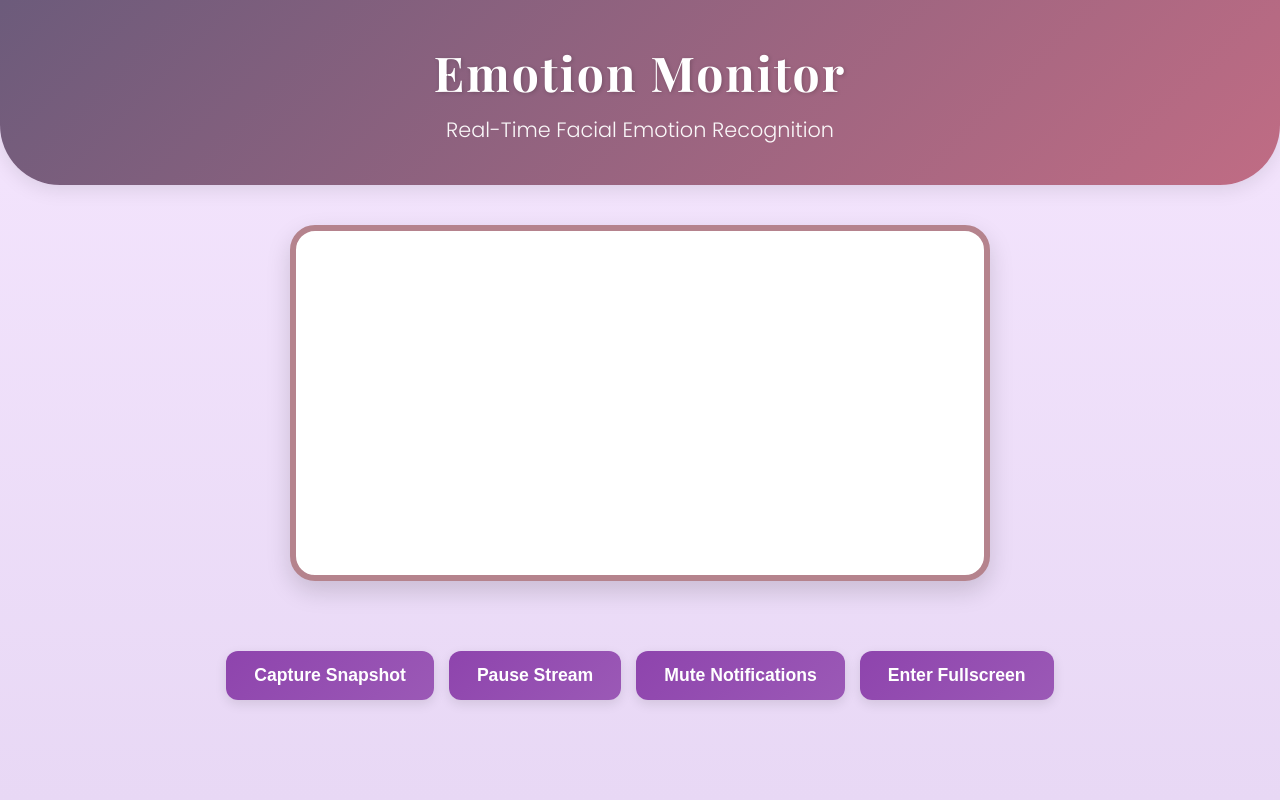
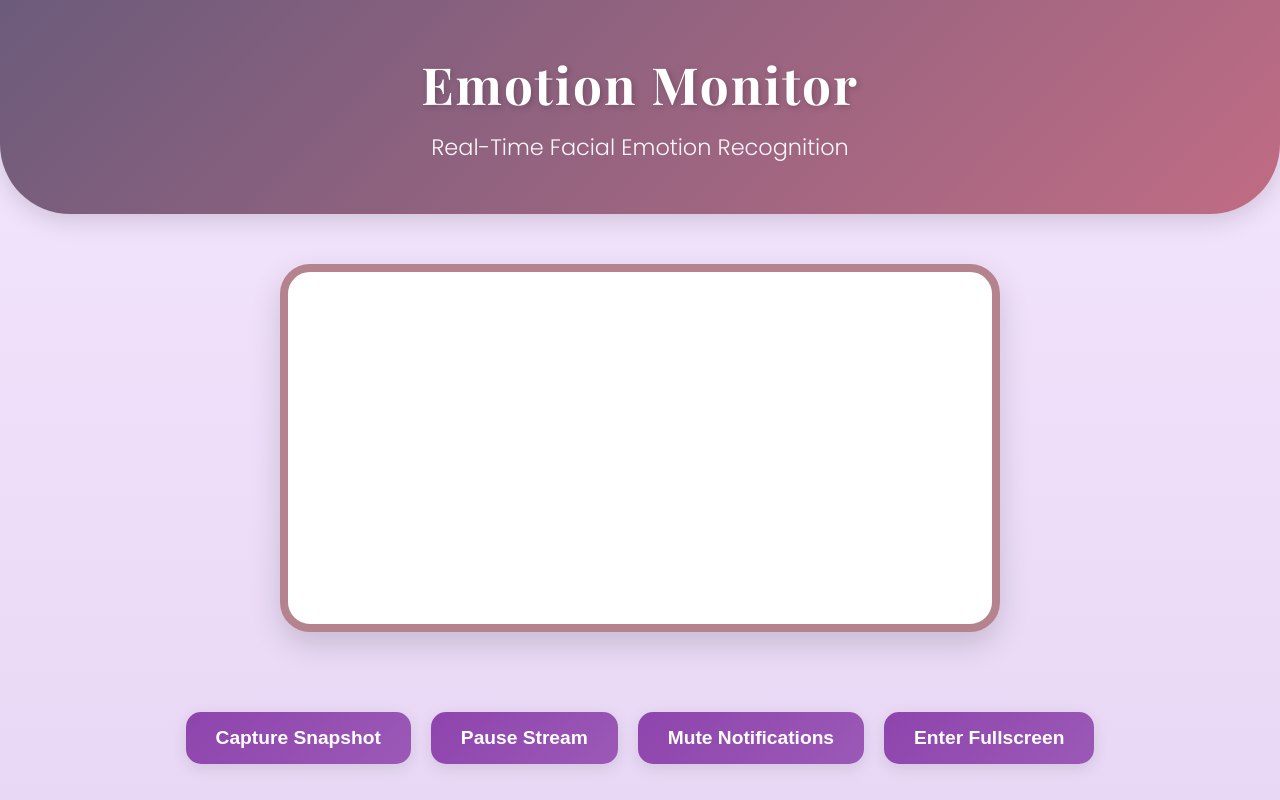
Before and after one commit to AKN-7/baby-monitoring-MED-T, a Flask app: page / in a window 1280 px wide. Run offline with Flask 3, Linux system fonts and the light colour scheme; parts of the project's set-up code (start-up, migrations or seed data) failed here and were passed over.

Commit message:
Updating HTML

```diff
--- a/templates/index.html
+++ b/templates/index.html
@@ -8,134 +8,291 @@
     <style>
       * {
         box-sizing: border-box;
+        margin: 0;
+        padding: 0;
       }
       body {
         background: linear-gradient(to bottom, #F5E6FE, #E8D8F5);
         font-family: 'Poppins', sans-serif;
-        margin: 0;
-        padding: 0;
         min-height: 100vh;
         display: flex;
         flex-direction: column;
         align-items: center;
+        overflow-x: hidden;
       }
+      /* Preloader */
+      #preloader {
+        position: fixed;
+        top: 0;
+        left: 0;
+        width: 100%;
+        height: 100%;
+        background: linear-gradient(135deg, #6C5B7B, #C06C84);
+        display: flex;
+        flex-direction: column;
+        justify-content: center;
+        align-items: center;
+        z-index: 2000;
+        opacity: 1;
+        transition: opacity 0.6s ease-out;
+      }
+      #preloader.hidden {
+        opacity: 0;
+        pointer-events: none;
+      }
+      .loader-container {
+        text-align: center;
+      }
+      .loader-text {
+        color: #fff;
+        font-size: 2rem;
+        font-family: 'Playfair Display', serif;
+        margin-bottom: 20px;
+        animation: pulseText 1.5s infinite;
+      }
+      .loader {
+        position: relative;
+        width: 80px;
+        height: 80px;
+      }
+      .loader-circle {
+        position: absolute;
+        width: 100%;
+        height: 100%;
+        border: 8px solid rgba(255, 255, 255, 0.2);
+        border-top: 8px solid #fff;
+        border-radius: 50%;
+        animation: spin 1.2s ease-in-out infinite;
+      }
+      .loader-inner {
+        position: absolute;
+        top: 50%;
+        left: 50%;
+        width: 40px;
+        height: 40px;
+        background: #fff;
+        border-radius: 50%;
+        transform: translate(-50%, -50%);
+        animation: pulse 1.5s infinite;
+      }
+      .progress-bar {
+        width: 200px;
+        height: 6px;
+        background: rgba(255, 255, 255, 0.2);
+        border-radius: 3px;
+        margin-top: 30px;
+        overflow: hidden;
+      }
+      .progress {
+        width: 0;
+        height: 100%;
+        background: #fff;
+        border-radius: 3px;
+        animation: loadProgress 2s ease-out forwards;
+      }
+      @keyframes spin {
+        0% { transform: rotate(0deg); }
+        100% { transform: rotate(360deg); }
+      }
+      @keyframes pulse {
+        0%, 100% { transform: translate(-50%, -50%) scale(1); }
+        50% { transform: translate(-50%, -50%) scale(1.2); }
+      }
+      @keyframes pulseText {
+        0%, 100% { opacity: 1; }
+        50% { opacity: 0.7; }
+      }
+      @keyframes loadProgress {
+        0% { width: 0; }
+        100% { width: 100%; }
+      }
+      /* Header */
       .header {
         width: 100%;
-        padding: 40px 20px;
+        padding: 50px 20px;
         background: linear-gradient(135deg, #6C5B7B, #C06C84);
         color: white;
         text-align: center;
-        border-bottom-left-radius: 60px;
-        border-bottom-right-radius: 60px;
-        box-shadow: 0 4px 20px rgba(0, 0, 0, 0.1);
+        border-bottom-left-radius: 70px;
+        border-bottom-right-radius: 70px;
+        box-shadow: 0 6px 25px rgba(0, 0, 0, 0.15);
+        opacity: 0;
+        transform: translateY(-50px);
+        animation: slideIn 0.8s ease forwards 0.3s;
       }
       .header h1 {
-        margin: 0;
-        font-size: 3rem;
+        font-size: 3.2rem;
         font-family: 'Playfair Display', serif;
         letter-spacing: 2px;
-        text-shadow: 1px 1px 4px rgba(0, 0, 0, 0.2);
+        text-shadow: 2px 2px 6px rgba(0, 0, 0, 0.2);
       }
       .header p {
-        margin: 10px 0 0;
-        font-size: 1.3rem;
+        margin-top: 12px;
+        font-size: 1.4rem;
         font-weight: 300;
         opacity: 0.95;
       }
+      /* Video Container */
       .video-container {
-        margin: 40px 0;
-        border: 6px solid #B5838D;
-        border-radius: 25px;
+        margin: 50px 0;
+        border: 8px solid #B5838D;
+        border-radius: 30px;
         overflow: hidden;
-        box-shadow: 0 10px 25px rgba(0, 0, 0, 0.15);
-        width: 700px;
+        box-shadow: 0 12px 30px rgba(0, 0, 0, 0.15);
+        width: 720px;
         max-width: 90%;
-        position: relative;
         background: #fff;
-        transition: transform 0.3s ease;
+        opacity: 0;
+        transform: scale(0.95);
+        animation: fadeScale 0.8s ease forwards 0.6s;
       }
       .video-container:hover {
-        transform: scale(1.02);
+        transform: scale(1.03);
+        transition: transform 0.3s ease;
       }
       video {
         width: 100%;
         height: auto;
         display: block;
       }
+      /* Controls */
       .controls {
         margin: 30px 0;
         display: flex;
         flex-wrap: wrap;
         justify-content: center;
-        gap: 15px;
+        gap: 20px;
+        opacity: 0;
+        animation: fadeIn 0.8s ease forwards 0.9s;
       }
       .controls button {
         background: linear-gradient(135deg, #8E44AD, #9B59B6);
         border: none;
         color: white;
-        padding: 14px 28px;
-        font-size: 1.1rem;
+        padding: 15px 30px;
+        font-size: 1.2rem;
         font-weight: 600;
-        border-radius: 12px;
+        border-radius: 15px;
         cursor: pointer;
+        box-shadow: 0 4px 15px rgba(0, 0, 0, 0.1);
         transition: all 0.3s ease;
-        box-shadow: 0 4px 12px rgba(0, 0, 0, 0.1);
+        position: relative;
+        overflow: hidden;
+      }
+      .controls button::after {
+        content: '';
+        position: absolute;
+        top: 50%;
+        left: 50%;
+        width: 0;
+        height: 0;
+        background: rgba(255, 255, 255, 0.2);
+        border-radius: 50%;
+        transform: translate(-50%, -50%);
+        transition: width 0.4s ease, height 0.4s ease;
+      }
+      .controls button:hover::after {
+        width: 200%;
+        height: 200%;
       }
       .controls button:hover {
         background: linear-gradient(135deg, #732D91, #8D44AC);
-        transform: translateY(-2px);
-        box-shadow: 0 6px 16px rgba(0, 0, 0, 0.15);
+        transform: translateY(-3px);
+        box-shadow: 0 8px 20px rgba(0, 0, 0, 0.15);
       }
       .controls button:active {
         transform: translateY(0);
-        box-shadow: 0 2px 8px rgba(0, 0, 0, 0.1);
+        box-shadow: 0 3px 10px rgba(0, 0, 0, 0.1);
       }
+      /* Toast */
       #toast {
         visibility: hidden;
-        min-width: 280px;
+        min-width: 300px;
         background: linear-gradient(135deg, #4A235A, #6C3483);
         color: #fff;
         text-align: center;
-        border-radius: 12px;
-        padding: 18px;
+        border-radius: 15px;
+        padding: 20px;
         position: fixed;
         z-index: 1000;
         left: 50%;
-        bottom: 40px;
-        font-size: 1rem;
+        bottom: 50px;
+        font-size: 1.1rem;
         transform: translateX(-50%);
-        box-shadow: 0 4px 12px rgba(0, 0, 0, 0.2);
+        box-shadow: 0 6px 15px rgba(0, 0, 0, 0.2);
       }
       #toast.show {
         visibility: visible;
         animation: fadein 0.5s, fadeout 0.5s 2.5s;
       }
+      /* Animations */
+      @keyframes slideIn {
+        to { opacity: 1; transform: translateY(0); }
+      }
+      @keyframes fadeScale {
+        to { opacity: 1; transform: scale(1); }
+      }
+      @keyframes fadeIn {
+        to { opacity: 1; }
+      }
       @keyframes fadein {
         from { bottom: 0; opacity: 0; }
-        to { bottom: 40px; opacity: 1; }
+        to { bottom: 50px; opacity: 1; }
       }
       @keyframes fadeout {
-        from { bottom: 40px; opacity: 1; }
+        from { bottom: 50px; opacity: 1; }
         to { bottom: 0; opacity: 0; }
       }
+      /* Responsive */
       @media (max-width: 600px) {
+        .header {
+          padding: 30px 15px;
+        }
         .header h1 {
-          font-size: 2rem;
+          font-size: 2.2rem;
         }
         .header p {
-          font-size: 1rem;
+          font-size: 1.1rem;
         }
         .video-container {
           width: 90%;
         }
         .controls button {
-          padding: 12px 20px;
+          padding: 12px 22px;
           font-size: 1rem;
+        }
+        .loader-text {
+          font-size: 1.5rem;
+        }
+        .loader {
+          width: 60px;
+          height: 60px;
+        }
+        .loader-inner {
+          width: 30px;
+          height: 30px;
+        }
+        .progress-bar {
+          width: 150px;
         }
       }
     </style>
   </head>
   <body>
+    <!-- Preloader -->
+    <div id="preloader">
+      <div class="loader-container">
+        <div class="loader-text">Emotion Monitor</div>
+        <div class="loader">
+          <div class="loader-circle"></div>
+          <div class="loader-inner"></div>
+        </div>
+        <div class="progress-bar">
+          <div class="progress"></div>
+        </div>
+      </div>
+    </div>
+
     <div class="header">
       <h1>Emotion Monitor</h1>
       <p>Real-Time Facial Emotion Recognition</p>
@@ -155,6 +312,15 @@
     <div id="toast"></div>
 
     <script>
+      // Preloader
+      window.addEventListener('load', () => {
+        const preloader = document.getElementById('preloader');
+        setTimeout(() => {
+          preloader.classList.add('hidden');
+        }, 2500); // Matches progress bar animation duration
+      });
+
+      // Video Stream
       const video = document.getElementById('video');
       const toggleBtn = document.getElementById('toggleBtn');
       let streamActive = true;
```
